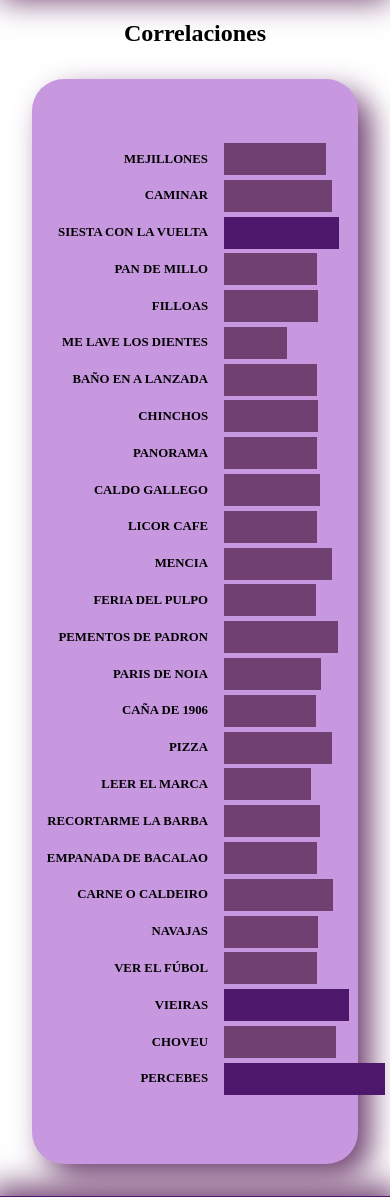
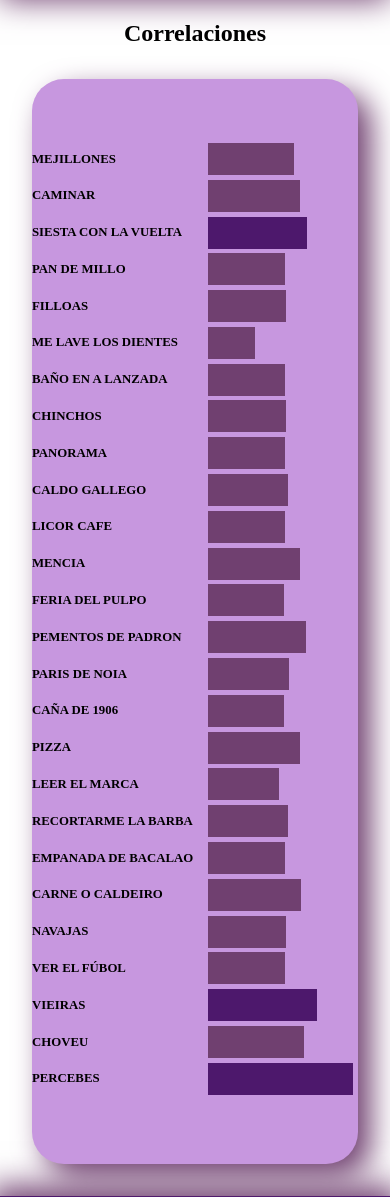
Before and after one commit to torrapipes/Pop, a PHP site: page /pages/phi.php in a window 390 px wide. Shown: the part 126-1323 px from the top of the page. Run offline with PHP 8.4, Linux system fonts and the light colour scheme.

Commit message:
fix: responsive correlacions

```diff
--- a/css/phi.css
+++ b/css/phi.css
@@ -35,3 +35,12 @@ dl {
     margin-left: 8rem;
     background: repeating-linear-gradient( to right, #ddd, #ddd 1px, #fff 1px, #fff 5%);
 }
+
+@media(max-width: 450px) {
+    .graphicPhi {
+        margin-left: 6rem;
+    }
+    .nombreEvento {
+        justify-content: flex-start;
+    }
+}
```
